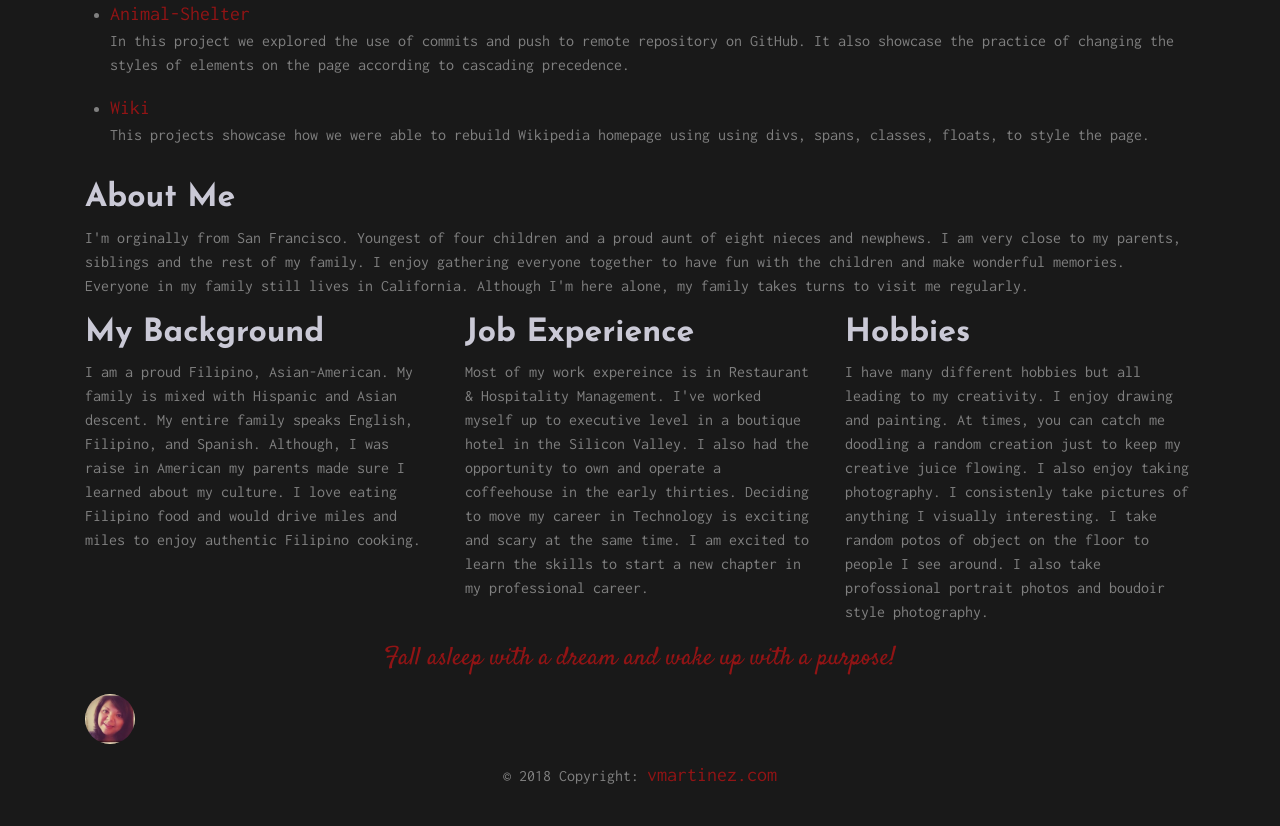
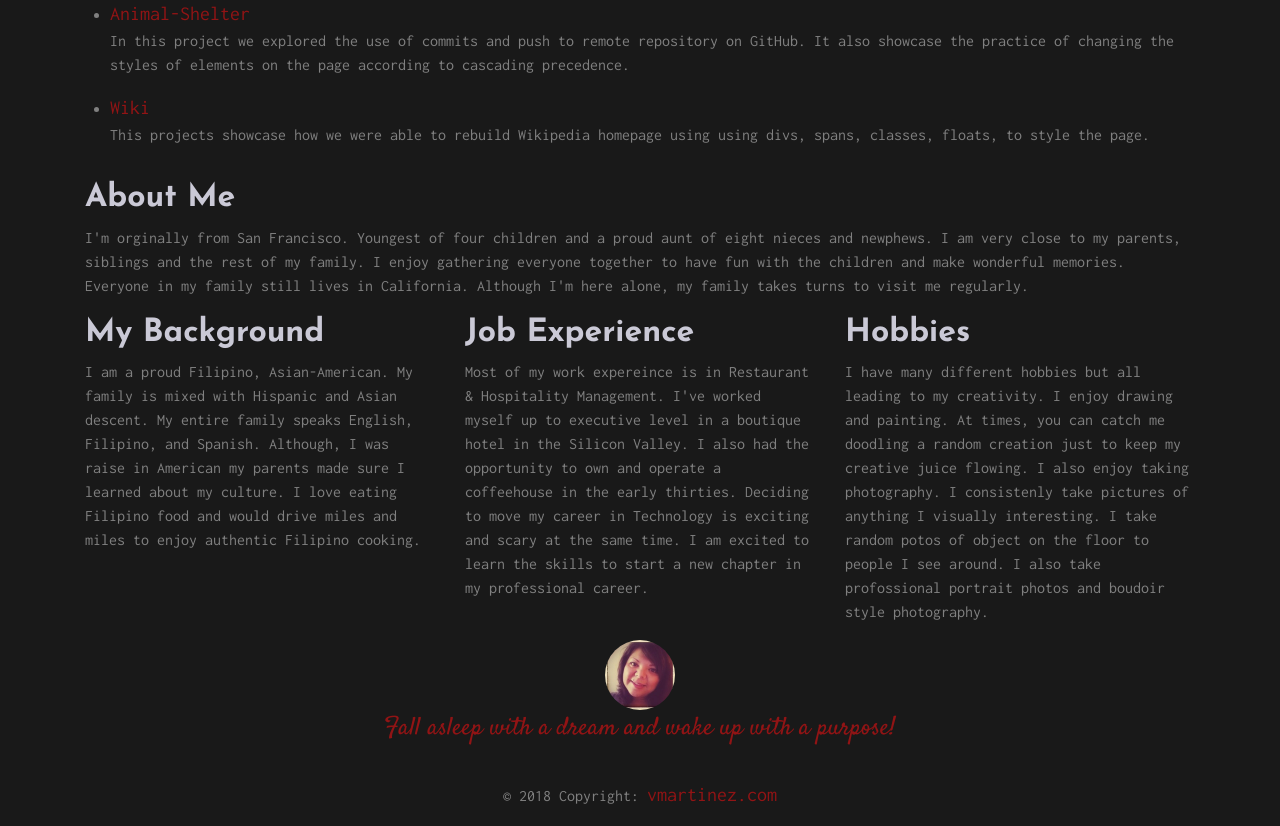
Before and after one commit to vmartinezlive/Portfolio, a plain HTML site: page index.html in a window 1280 px wide. Shown: the part 565-1391 px from the top of the page. Drawn offline with nearby package versions, Linux system fonts and the light colour scheme.

Commit message:
add photo image on the bottom of the page

```diff
--- a/css/styles.css
+++ b/css/styles.css
@@ -43,6 +43,15 @@ p .row {
   text-align: justify;
 }
 
+img {
+  border-radius: 50px;
+  width: 70px;
+  height: 70px;
+  display: block;
+  margin-left: auto;
+  margin-right: auto
+
+}
 .quote {
   text-align: center;
   font-family: 'Satisfy', cursive;
@@ -50,7 +59,7 @@ p .row {
   color: #911415;
 }
 
-.img-circular{
+/* .img-circular{
  width:50px;
  height:50px;
  background-image: url(../img/profile.jpg);
@@ -59,4 +68,8 @@ p .row {
  border-radius: 500px;
 -webkit-border-radius: 500px;
 -moz-border-radius: 500px;
-}
+} */
+
+/* .position {
+align: center;
+} */
--- a/index.html
+++ b/index.html
@@ -42,11 +42,15 @@
         <div class="col-sm-4"><h2 class="header">Hobbies</h2>
           <p>I have many different hobbies but all leading to my creativity.  I enjoy drawing and painting.  At times, you can catch me doodling a random creation just to keep my creative juice flowing.  I also enjoy taking photography.  I consistenly take pictures of anything I visually interesting.  I take random potos of object on the floor to people I see around.  I also take profossional portrait photos and boudoir style photography.</p>
         </div>
+        <img src="img/profile.jpg" alt="photo of Victoria Martinez">
       </div>
       <footer class="page-footer font-small">
+
         <p class="quote">Fall asleep with a dream and wake up with a purpose!</p>
-        <div class="img-circular"></div>
-          <!-- <img src="img/profile.jpg" alt="photo of Victoria Martinez"> -->
+                  <!-- <img src="img/profile.jpg" alt="photo of Victoria Martinez"> -->
+        <!-- <div class="position">
+          <div class="img-circular"></div>
+        </div> -->
         <div class="footer-copyright text-center py-3">© 2018 Copyright:
           <a href="mailto:vmartinez72.vm@gmail.com"> vmartinez.com</a>
         </div>
```
Also changed, not shown: 1 other file.
